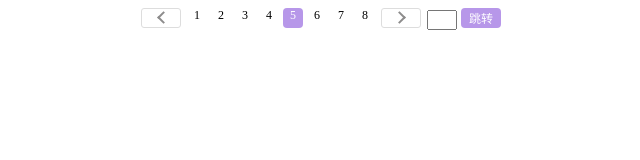
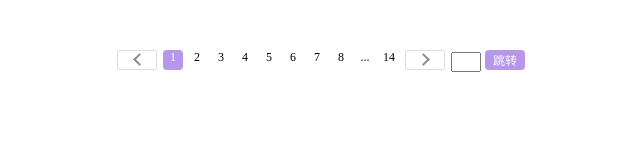
Before and after one commit to Ablewang/JSTraining, a React app in the folder Page/: page / in a window 1280 px wide. Shown: the whole page, without its empty margins (318-958 px from the left). Built offline with nearby package versions, Linux system fonts and the light colour scheme.

Commit message:
Update
根据父级容器宽度，自适应设置按键个数以及形式

```diff
--- a/Page/app/css/page.css
+++ b/Page/app/css/page.css
@@ -1,6 +1,6 @@
 .g-page *{margin: 0 2px;padding: 0;height: 20px;line-height:20px;font:12px '微软雅黑';box-sizing: border-box;outline: none; user-select: none;-webkit-user-select: none;-ms-user-select: none;-moz-user-select: none;}
 .g-page > *{display: inline-block;}
-.g-page{text-align: center}
+.g-page{text-align: center;min-width: 226px;}
 .u-turn,.m-page li ,.m-skip input{cursor:pointer;}
 .u-turn{position:relative;width:40px;border:1px solid #ddd;border-radius: 3px;}
 .u-turn:hover{background-color: #eee;}
--- a/Page/app/page.html
+++ b/Page/app/page.html
@@ -3,6 +3,14 @@
 <head>
 	<meta charset="utf-8">
 	<title></title>
+	<style type="text/css">
+		#root{
+			width:35%;
+			height: 100%;
+			margin: 0 auto;
+			margin-top:50px;
+		}
+	</style>
 </head>
 <body>
 	<div id="root"></div>
--- a/Page/app/script/Page.js
+++ b/Page/app/script/Page.js
@@ -11,19 +11,25 @@ class Page extends Component {
 			skip: 1,
 			pg_size: 1,
 			pg_num: 1,
-			max_pg_num: 10,
-			cur_pg: 5,
+			max_shw_pg: 10,
+			cur_pg: 1,
 			callback: null
 		}
 	}
 	componentWillMount() {
 		this.setState({
 			max_num: this.props.maxNum || 1,
-			max_pg_num: this.props.maxPageNum || 1,
+			max_shw_pg: this.props.maxShowPage || 1,
 			pg_size: this.props.pageSize || 12,
 			pg_num: Math.ceil((this.props.maxNum || 12) / this.props.pageSize || 12),
 			callback: this.props.callback
 		})
+	}
+	componentDidMount(){
+		this.resetMaxShow();
+		window.onresize=()=>{
+			this.resetMaxShow();
+		}
 	}
 	setPage(pg) {
 		if (pg < 1 || pg > this.state.pg_num) {
@@ -32,7 +38,36 @@ class Page extends Component {
 			this.setState({
 				cur_pg: pg,
 			})
+			this.props.callback(pg,pg < this.state.pg_num || !(this.state.max_num % this.state.pg_size) ? this.state.pg_size : (this.state.max_num % this.state.pg_size),this.state.max_shw_pg );
 		}
+	}
+	turn(num){
+		let pg = this.state.cur_pg + num;
+		if (pg >= 1 && pg <= this.state.pg_num) {
+			this.setPage(pg);
+		}
+	}
+	resetMaxShow(){
+		let maxShow = this.calcMaxShowNum()
+		if (maxShow != this.state.max_shw_pg) {
+			this.setState({
+				max_shw_pg:maxShow
+			})
+		}
+	}
+	calcMaxShowNum(){
+		let maxShow = this.state.max_shw_pg;
+		let pageWt = this.refs.page.parentElement.offsetWidth;
+		let ulWt = document.getElementById('page-ul').offsetWidth;
+		let itemWt = 4;
+		for (var i in this.refs) {
+			if (i != 'page') {
+				itemWt +=this.refs[i].offsetWidth + 4;
+			}
+		}
+		ulWt = pageWt - itemWt;
+		maxShow = Math.floor(ulWt / 24) - 2;
+		return maxShow;
 	}
 	skip() {
 		let skip = this.state.skip;
@@ -45,11 +80,11 @@ class Page extends Component {
 	}
 	render() {
 		return (
-			<div className="g-page">
-				<span className="u-turn u-turn-prev"></span>
-				<PageLi {...this.state} setPage={this.setPage} />
-				<span className="u-turn u-turn-next"></span>
-				<div className="m-skip">
+			<div ref="page" className="g-page">
+				<span ref="prev" className="u-turn u-turn-prev" onClick={()=>{this.turn(-1);}}></span>
+				{this.state.max_shw_pg < 3 ? <PageSpan {...this.state} />: <PageLi {...this.state} setPage={this.setPage} />}
+				<span ref="next" className="u-turn u-turn-next" onClick={()=>{this.turn(1);}}></span>
+				<div ref="skip" className="m-skip">
 					<input className="m-skip-txt" onChange={(e)=>{this.state.skip = e.target.value.trim()}} type="text" />
 					<input className="m-skip-btn" onClick={()=>{this.skip();}} type="button" value="跳转"/>
 				</div>
@@ -59,22 +94,70 @@ class Page extends Component {
 }
 
 class PageLi extends Component {
-	creatLi(pg_num, max_pg_num) {
+	getLiList(pg_num, max_shw_pg) {
+		if (max_shw_pg <= 0 ) {
+			return <span></span>;
+		}
 		let res = [];
-		for (let i = 1; i <= max_pg_num; i++) {
+		if (pg_num <= max_shw_pg) {
+			res = this.creatLi(iStart,pg_num);
+		}else if(pg_num == max_shw_pg + 1){
+			if (this.props.cur_pg > this.props.pg_num/2) {
+				res.push(<li key={1} onClick={()=>{this.props.setPage(1);}} className={1 == this.props.cur_pg ? "m-page-cur" :""}>1</li>);
+				res.push(<li key={2}>...</li>);
+				res.push(this.creatLi(3,pg_num));
+			}else{
+				res.push(this.creatLi(1,pg_num - 2));
+				res.push(<li key={pg_num - 1}>...</li>);
+				res.push(<li key={pg_num} onClick={()=>{this.props.setPage(pg_num);}} className={pg_num == this.props.cur_pg ? "m-page-cur" :""}>{pg_num}</li>);
+			}
+		}else{
+			let max_pg = max_shw_pg - 3;
+			let iStart = this.props.cur_pg - Math.floor(max_pg / 2);
+			let iEnd = this.props.cur_pg + Math.ceil(max_pg / 2);
+			res.push(<li key={1} onClick={()=>{this.props.setPage(1);}} className={1 == this.props.cur_pg ? "m-page-cur" :""}>1</li>);
+			if (iStart <= 2) {
+				iEnd += 2 - iStart;
+				iStart = 2;
+				res.push(this.creatLi(iStart,iEnd));
+				res.push(<li key={2}>...</li>);
+			}else if(iEnd >= pg_num - 1){
+				iStart -= iEnd - pg_num + 1;
+				iEnd = pg_num - 1;
+				res.push(<li key={pg_num - 1}>...</li>);
+				res.push(this.creatLi(iStart,iEnd));
+			}else{
+				res.push(<li key={2}>...</li>);
+				res.push(this.creatLi(iStart,iEnd));
+				res.push(<li key={pg_num - 1}>...</li>);
+			}
+			res.push(<li key={pg_num} onClick={()=>{this.props.setPage(pg_num);}} className={pg_num == this.props.cur_pg ? "m-page-cur" :""}>{pg_num}</li>);
+		}
+		return res;
+	}
+	creatLi(begin,end){
+		let res = [];
+		for (let i = begin; i <= end; i++) {
 			res.push(<li key={i} onClick={()=>{this.props.setPage(i);}} className={i == this.props.cur_pg ? "m-page-cur" :""}>{i}</li>);
 		}
 		return res;
 	}
 	render() {
-		let max_pg = Math.ceil(this.props.max_num / this.props.pg_size)
 		return (
-			<ul className="m-page">
-				{this.creatLi(this.props.pg_num,this.props.max_pg_num)}
+			<ul id="page-ul" className="m-page">
+				{this.getLiList(this.props.pg_num,this.props.max_shw_pg)}
 			</ul>
 		)
 	}
 }
 
-
+class PageSpan extends Component{
+	render(){
+		return (
+			<ul id="page-ul" className="m-page">
+				<li>{this.props.cur_pg}/{this.props.pg_num}</li>
+			</ul>
+		)
+	}
+}
 export default Page
--- a/Page/app/script/main.js
+++ b/Page/app/script/main.js
@@ -5,8 +5,8 @@ import {
 
 import Page from '../script/Page'
 
-render(<Page maxNum={123} maxPageNum={8} callback={callback} pageSize={5}/>, document.getElementById('root'))
+render(<Page maxNum={69} maxShowPage={8} pageSize={5} callback={callback} />, document.getElementById('root'))
 
-function callback(cur_pg, itm_num) {
-	alert("大爷，当前页面：" + cur_pg + "本页数据个数：" + itm_num)
+function callback(cur_pg, itm_num,max_shw_pg) {
+	console.log("大爷，当前页面：" + cur_pg + ",本页数据个数：" + itm_num+",总分页按钮："+max_shw_pg)
 }
```
Also changed, not shown: Page/package.json (+4 -5 lines), 1 other file.
